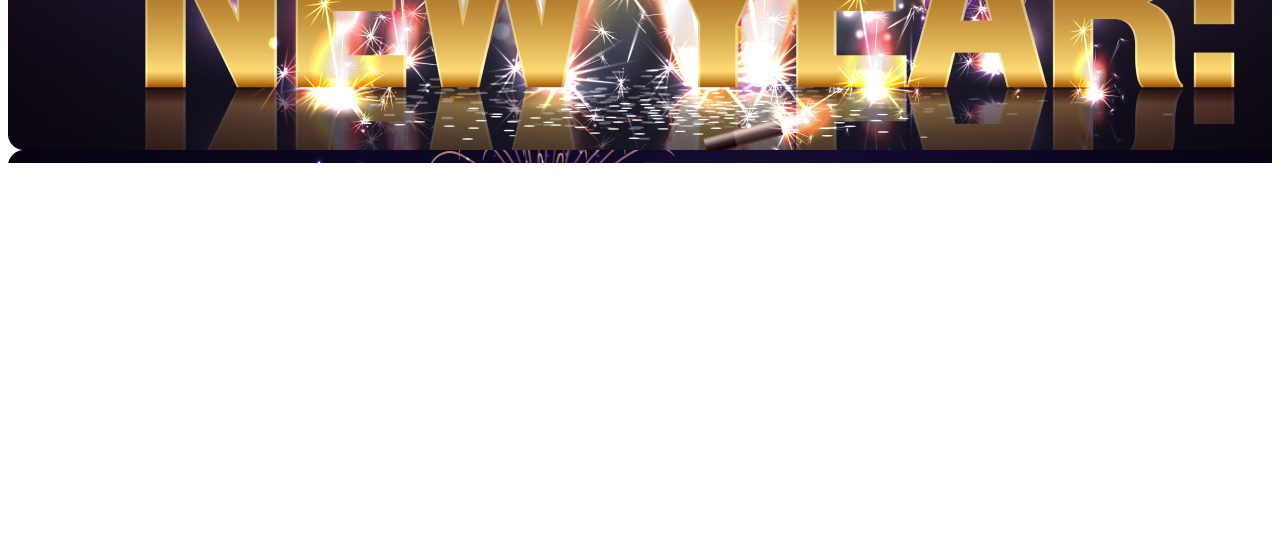
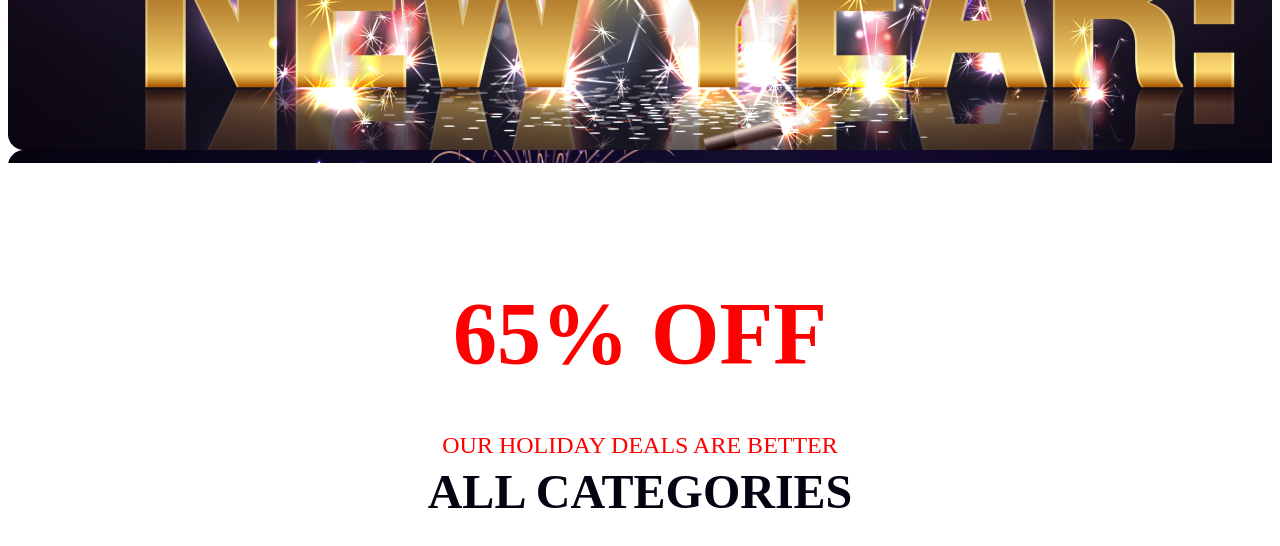
Before and after one commit to akash4030/new-year-website, a plain HTML site: page index.html in a window 1280 px wide. Shown: the part 482-1028 px from the top of the page. Before the commit the page ends 800 px from the top, so only its background shows below. Drawn offline with Linux system fonts and the light colour scheme.

Commit message:
added offer section

```diff
--- a/index.html
+++ b/index.html
@@ -14,7 +14,16 @@
         </nav>
     </header>
     <main>
-        <section></section>
+        <section>
+            <div class="offer">
+                <h1>65% OFF</h1>
+                <span>OUR HOLIDAY DEALS ARE BETTER</span>
+                <h2>ALL CATEGORIES</h2>
+            </div>
+        </section>
+        <section>
+
+        </section>
     </main>
     <footer></footer>
 
--- a/style.css
+++ b/style.css
@@ -3,9 +3,9 @@
 .header {
     background-image: url("./B9A1-New-Year-New-Mission-main/resources/Banner\ Image.png");
 }
-.banner{
 
-}
+.banner {}
+
 .banner h3 {
     color: #FFF;
     text-align: center;
@@ -24,3 +24,32 @@
     margin: auto;
     padding-bottom: 177px;
 }
+
+/* offer css */
+.offer {
+    text-align: center;
+}
+
+.offer h1 {
+    color: #F00;
+    font-size: 88px;
+    font-weight: 700;
+    margin-top: 120px;
+    margin-bottom: 48px;
+}
+
+.offer span {
+    color: #F00;
+    font-size: 24px;
+    font-weight: 500;
+    margin-bottom: 0px;
+}
+
+.offer h2 {
+    color: #070211;
+    text-align: center;
+    font-size: 48px;
+    font-weight: 700;
+    margin-bottom: 643px;
+    margin-top: 5px;
+}
```
